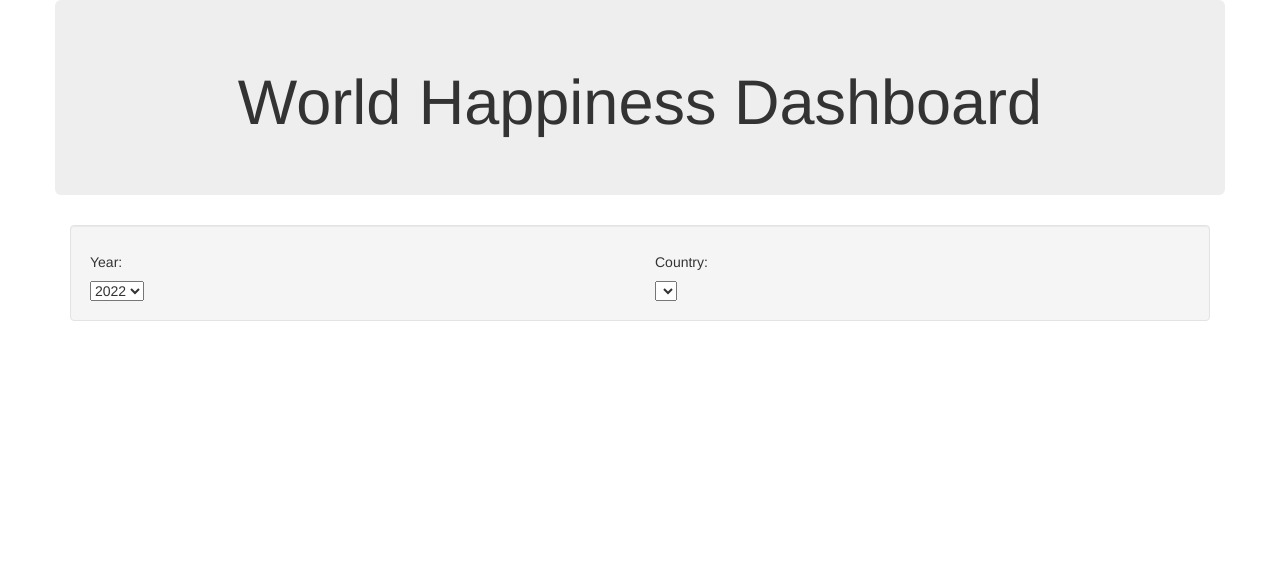
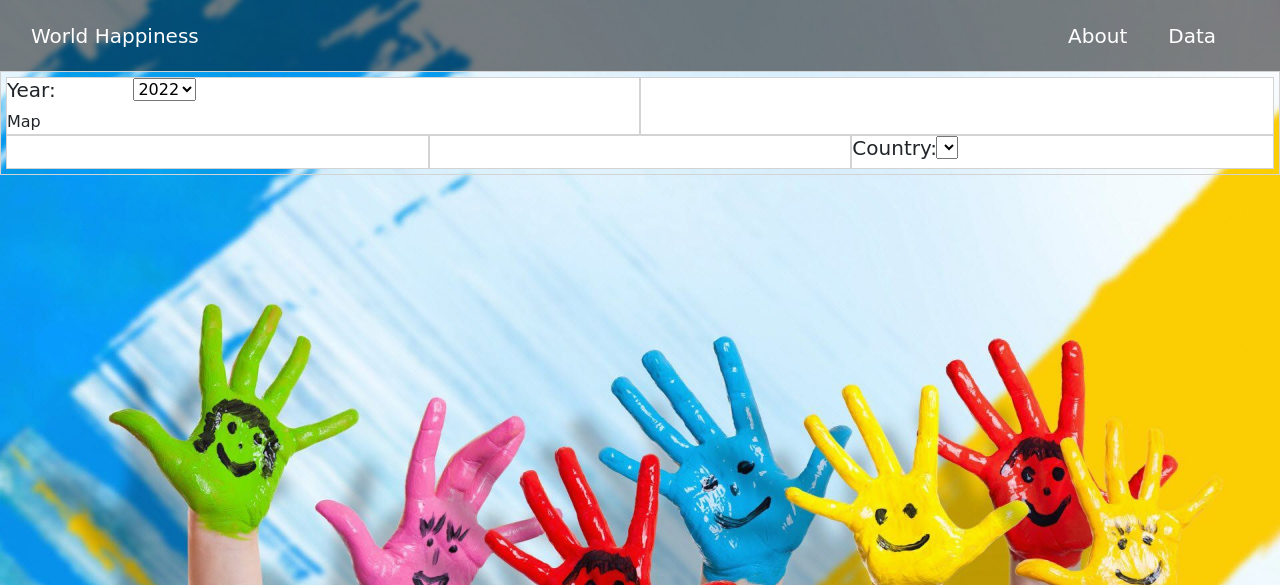
Before and after one commit to SNNandhini/Project-3-World_Happiness, a Flask app: template templates/index.html in a window 1280 px wide. Shown: the top 585 px of the page. Run offline with Flask 2, Linux system fonts and the light colour scheme; the template is opened without the code that fills it: most values are stand-ins (such as "Sample title", 1, 10 or a date in 2020); lists and menus that the app fills with data are empty; some libraries are stand-ins or nearby versions.

Commit message:
updated the dashboard layout

```diff
--- a/templates/index.html
+++ b/templates/index.html
@@ -6,10 +6,12 @@
   <meta name="viewport" content="width=device-width, initial-scale=1.0">
   <meta http-equiv="X-UA-Compatible" content="ie=edge">
   <title>World Happiness</title>
-  <link rel="stylesheet" href="https://maxcdn.bootstrapcdn.com/bootstrap/3.3.7/css/bootstrap.min.css">
+
+  <!-- bootstrap stylesheet -->
+  <link rel="stylesheet" href="https://cdn.jsdelivr.net/npm/bootstrap@4.6.1/dist/css/bootstrap.min.css">
 
   <!-- CSS Stylesheet-->
-  <!-- <link rel ="stylesheet" href="static/css/style.css"> -->
+  <link rel ="stylesheet" href="{{ url_for('static', filename='css/style.css') }}">
 </head>
 
 <body>
@@ -18,59 +20,98 @@
   <input type='hidden' id='year_2021' data-year2021='{{year_2021}}' />
   <input type='hidden' id='year_2020' data-year2020='{{year_2020}}' />
   <input type='hidden' id='year_2019' data-year2019='{{year_2019}}' />
-  <div class="container">
-    <div class="row">
-      <div class="col-md-12 jumbotron text-center">
-        <h1>World Happiness Dashboard</h1>
+
+  <!-- Navbar -->
+  <nav class="navbar navbar-expand-md bg-custom navbar-dark">
+    <div class="container-fluid">
+
+        <!-- Navbar title or brand of the page; navbar made collapsible with a collapse button -->
+        <a class="navbar-brand" href="#">World Happiness</a>
+        <button class="navbar-toggler" type="button" data-toggle="collapse" data-target="#collapsibleNavbar">
+            <span class="navbar-toggler-icon"></span>
+        </button>
+
+        <!-- Navbar list to collapse on small screens -->
+        <div class="collapse navbar-collapse" id="collapsibleNavbar">
+
+            <!-- Nav bar items moved to the right using ml-auto -->
+            <ul class="navbar-nav ml-auto">
+
+                <!-- Navbar menu items -->
+                <li class="nav-item">
+                    <a class="nav-link" href="#">About</a>
+                </li>
+                <li class="nav-item">
+                    <a class="nav-link" href="#">Data</a>
+                </li>
+            </ul>
         </div>
     </div>
-    <div class="row">
-      <div class="col-md-12">
-        <div class="well">
-          <div class="row">
-            <div class="col-md-6">
+  </nav>
+
+  <!-- container to hold content below the navbar -->
+  <div class="bg-container">
+
+    <!-- Flexbox responsive two-column layout to display the map and bubble chart-->
+    <section class="two-column">
+        <div class="box">
+            <section class="two-row">
+
+                <!-- Dropdown menu for year -->
+                <div>
+                    <div class="name-block">
                         <h5>Year:</h5>
+                    </div>
+                    <div class="menu">
                         <select id="selYear" onchange="yearChanged(this.value)"></select>
                     </div>
+                </div>
 
-            <div class="col-md-6">
+                <!-- Map to be displayed based on the year selected -->
+                <div>
+                <div id="map">Map</div>
+                </div>
+            </section>
+        </div>
+
+        <!-- Bubble chart to be displayed based on the year selected -->
+        <div class="box">
+            <div id="bubble"></div>
+        </div>
+    </section>
+
+    <!-- Flexbox responsive three-column layout to display the bar, line and gauge charts-->
+    <section class="three-column">
+
+        <!-- Bar chart to be displayed based on the year selected -->
+        <div class="box">
+            <div id="bar"></div>
+        </div>
+
+        <!-- line chart to be displayed based on the year selected -->
+        <div class="box">
+            <div id="line"></div>
+        </div>
+        <div class="box">
+            <section class="two-row">
+
+                <!-- Dropdown menu for country based on the year selected -->
+                <div>
+                    <div class="name-block">
                         <h5>Country:</h5>
+                    </div>
+                    <div class="menu">
                         <select id="selDataset" onchange="optionChanged(this.value)"></select>
                     </div>
                 </div>
-        </div>
-      </div>
-    </div>
-    <div class="row">
-      <div class="col-md-12">
-        <div id="bubble"></div>
-      </div>
-    </div>
-    <div class="row">
-      <div class="col-md-8">
-        <div id="bar"></div>
-      </div>
-      <div class="col-md-4">
-        <div id="line"></div>
-      </div>
-    </div>
-    <div class="row">
-      <div class="col-md-4">
+
+                <!-- Gauge chart to be displayed based on the country and year selected -->
+                <div>
                   <div id="gaugeHappiness"></div>
                 </div>
-      <div class="col-md-4">
-        <div id="gaugeGDP"></div>
+            </section>
         </div>
-      <div class="col-md-4">
-        <div id="gaugeSupport"></div>
-      </div>
-      <div class="col-md-4">
-        <div id="gaugeLife"></div>
-      </div>
-      <div class="col-md-4">
-        <div id="gaugeFreedom"></div>
-      </div>
-    </div>
+    </section>
   </div>
 
   <!-- Plotly Javascript file -->
@@ -83,6 +124,11 @@
   <script src="{{ url_for('static', filename='js/line.js') }}"></script>
   <script src="{{ url_for('static', filename='js/app.js') }}"></script>
 
+  <!-- Bootstrap javascript tags -->
+  <script src="https://cdn.jsdelivr.net/npm/jquery@3.6.0/dist/jquery.slim.min.js"></script>
+  <script src="https://cdn.jsdelivr.net/npm/popper.js@1.16.1/dist/umd/popper.min.js"></script>
+  <script src="https://cdn.jsdelivr.net/npm/bootstrap@4.6.1/dist/js/bootstrap.bundle.min.js"></script>
+
 </body>
 
 </html>
```
Also changed, not shown: index.html (deleted, +0 -134 lines). Lines whose indentation alone changed are shown as unchanged.
